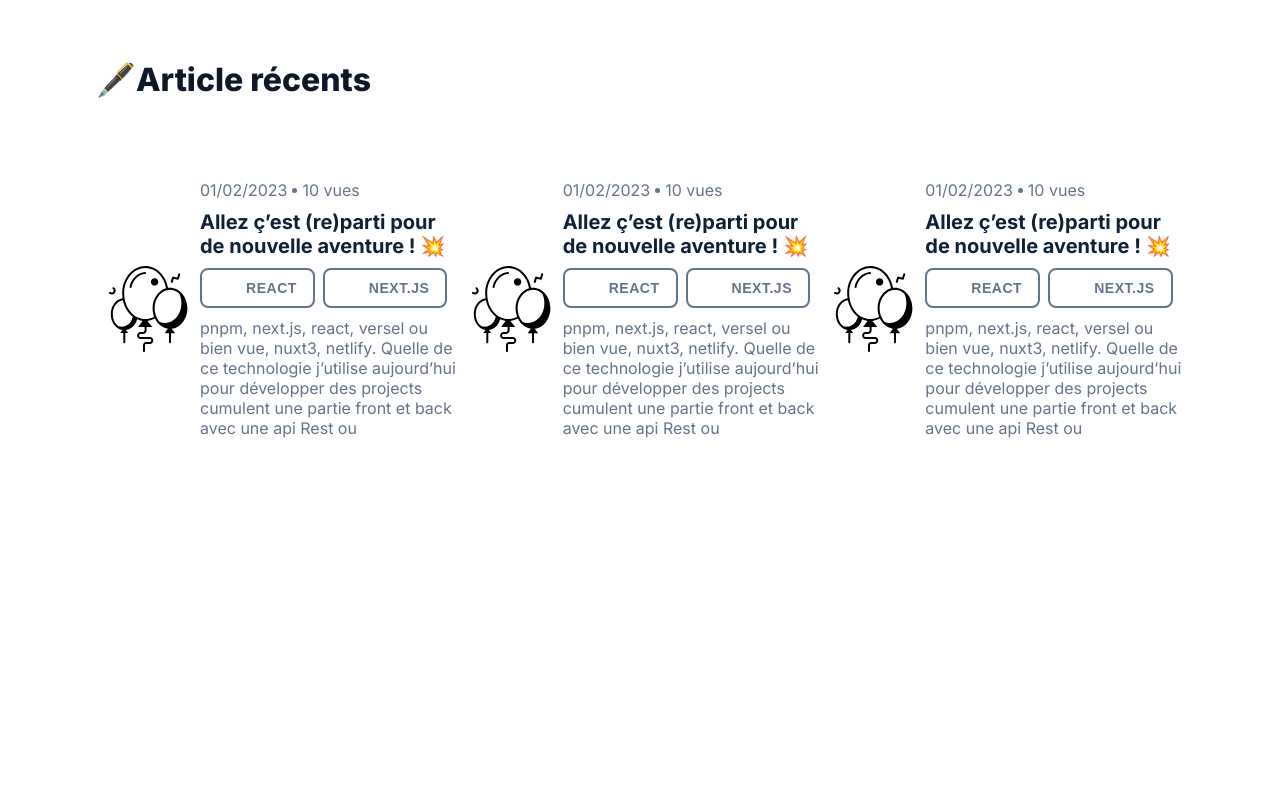
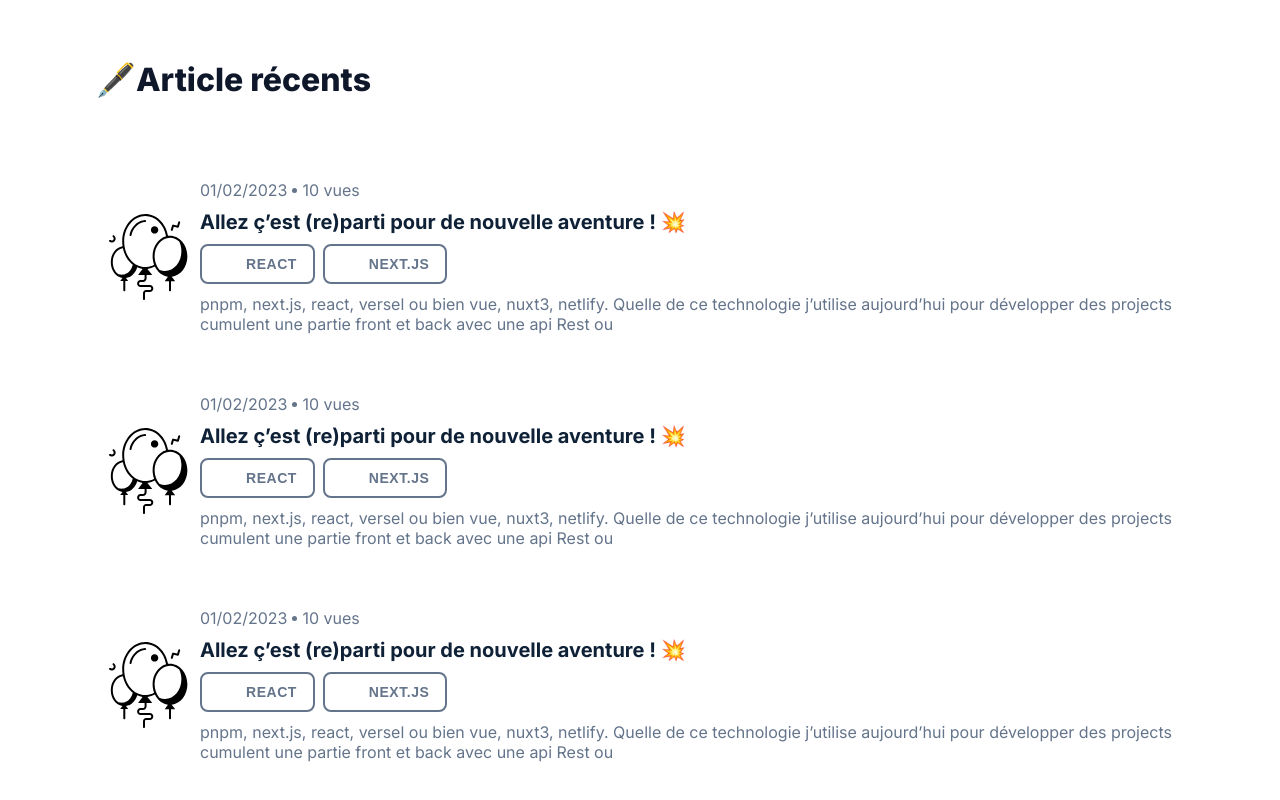
Before and after one commit to damchap/damchapworkspace, a Next.js app in the folder apps/front/: page / in a window 1280 px wide. Shown: the part 1709-2509 px from the top of the page. Before the commit the page ends 2243 px from the top, so only its background shows below. Built offline with nearby package versions, Linux system fonts and the light colour scheme; some icons are missing.

Commit message:
update content article

```diff
--- a/apps/front/src/pages/index.tsx
+++ b/apps/front/src/pages/index.tsx
@@ -111,7 +111,7 @@ export default function Home() {
           </section>
           <section className={styles.section}>
               <TitreH2 className={clsx(inter.className)}>🖋️Article récents</TitreH2>
-              <div className={styles.content}>
+              <div className={styles.contentArticle}>
                 <ArcticleItem className={clsx(inter.className, styles.article)}
                               Image={{src:"/iconArticle/Congratulations.svg", alt:"test"}}
                               Title={"Allez ç’est (re)parti pour de nouvelle aventure ! 💥"}
--- a/apps/front/src/styles/Home.module.scss
+++ b/apps/front/src/styles/Home.module.scss
@@ -47,6 +47,14 @@
 
   margin-top: 7.5rem;
   width: 100%;
+}
+.contentArticle {
+  margin-top: 3.75rem;
+  display: flex;
+  flex-direction: column;
+  & > *:not(:first-child) {
+    margin-top: 3.75rem;
+  }
 }
 .content {
   display: flex;
```
